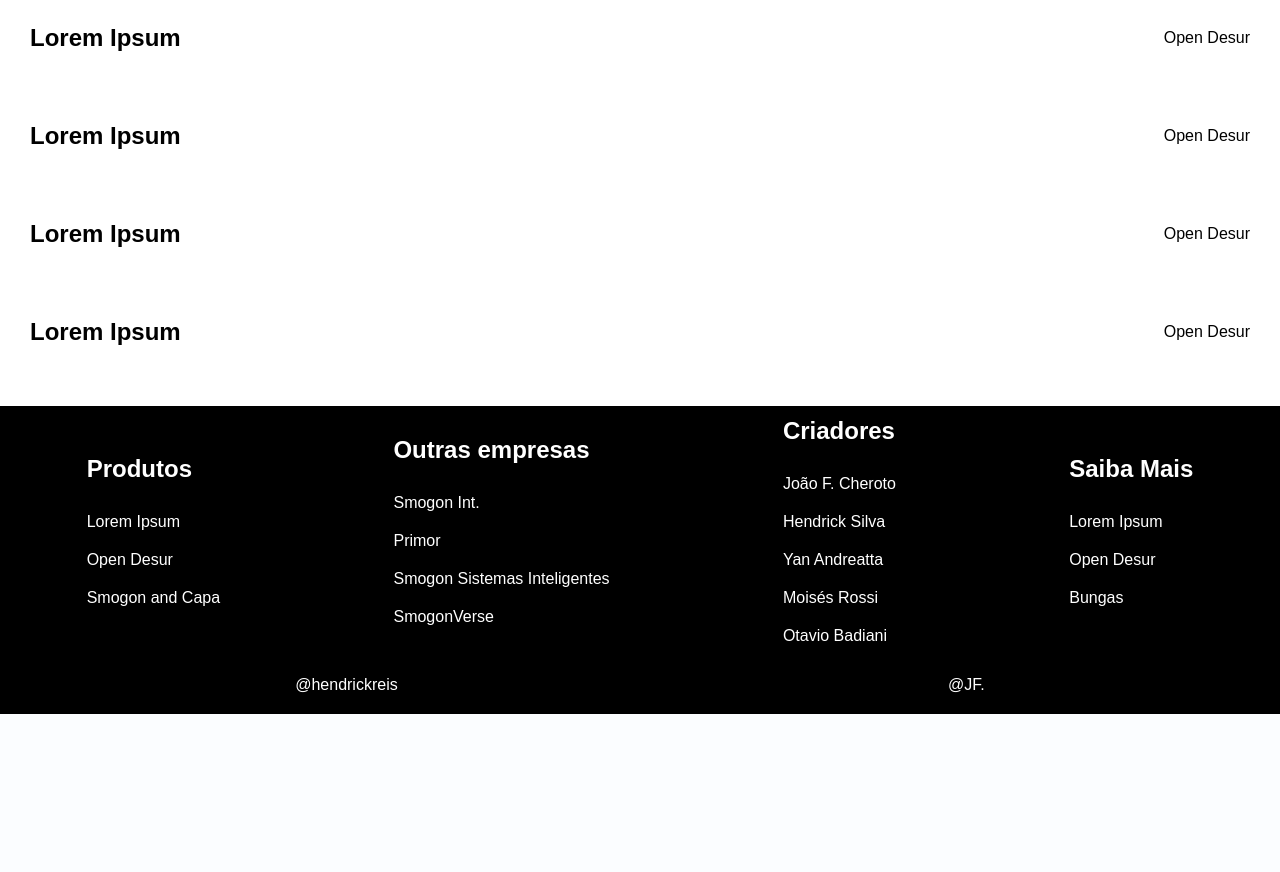
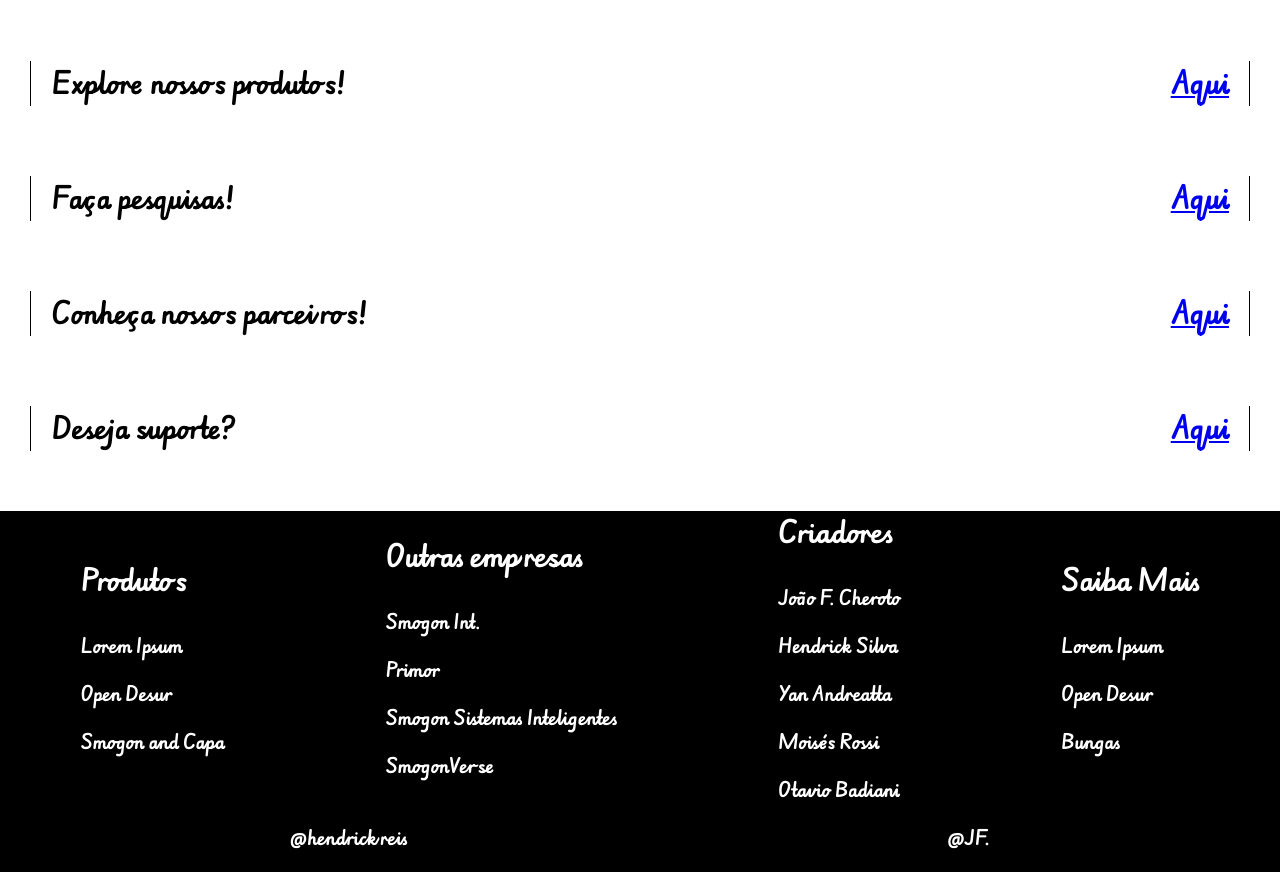
Before and after one commit to fjoao9744/smogames, a Django app: page / in a window 1280 px wide; the page is wider, and only the part inside the window is pictured. Shown: the part 603-1475 px from the top of that part. Before the commit the page ends 1317 px from the top of that part, so only its background shows below. Run offline with Django 5.2, Linux system fonts and the light colour scheme.

Commit message:
front-end

```diff
--- a/static/home.css
+++ b/static/home.css
@@ -1,7 +1,17 @@
+@font-face {
+  font-family: 'eduCursive';
+  src: url('/static/fonts/EduNSWACTCursive-Regular.ttf') format('truetype');
+}
+@font-face {
+  font-family: 'eduCursive-bold';
+  src: url('/static/fonts/EduNSWACTCursive-Bold.ttf') format('truetype');
+}
+
 * {
     padding: 0;
     margin: 0;
     box-sizing: border-box;
+    font-family: eduCursive-bold;
 }
 
 body {
@@ -150,6 +173,14 @@
   align-items: center;
   justify-content: space-between;
   width: 100%;
+  border-left: 1px solid black;
+  border-right: 1px solid black;
+  padding-left: 20px;
+  padding-right: 20px;
+}
+
+.main-elements > a {
+  font-size: 25px;
 }
 
 footer {
--- a/templates/base.html
+++ b/templates/base.html
@@ -21,7 +21,8 @@
         </div>
 
         <div class="header-buttons__area header__ops">
-            <img src="{% static 'imagens/logo-smogames.png' %}" alt="logo-smogames" id="header__logo" class="header__ops">
+            <img src="{% static 'imagens/logo-smogames.png' %}" alt="logo-smogames" id="header__logo" class="header__ops"
+            onclick="window.location.href='/'">
             <span class="button-products__header header__buttons">Produtos</span>
             <span class="button-explore__header header__buttons">Explorar</span>
             <span class="button-support__header header__buttons">Suporte</span>
--- a/templates/index.html
+++ b/templates/index.html
@@ -5,6 +5,7 @@
 <div class="main-initial__text-area">
     <h2>SMOGAMES</h2>
     <h3>O lugar perfeito para encontrar seus produtos, jogos e periféricos favoritos.</h3>
+
 </div>
 <div class="main-initial__image-area">
     <img src="https://uploads.onecompiler.io/42r4msmut/43sndjnym/undertale-napstablook-in-headphones-animated-custom-cursor-removebg-preview.png" alt="monster__image" id="main__image" class="main__ops">
@@ -14,23 +15,24 @@
     </span>
 </div>
 </div>
+<div id="borda-baixo"></div>
 
 <div class="main-alsos__area">
 <div class="main-elements">
-    <h2>Lorem Ipsum</h2>
-    <p>Open Desur</p>
+    <h2>Explore nossos produtos!</h2>
+    <a href="#">Aqui</a>
 </div>
     <div class="main-elements">
-    <h2>Lorem Ipsum</h2>
-    <p>Open Desur</p>
+    <h2>Faça pesquisas!</h2>
+    <a href="#">Aqui</a>
 </div>
     <div class="main-elements">
-    <h2>Lorem Ipsum</h2>
-    <p>Open Desur</p>
+    <h2>Conheça nossos parceiros!</h2>
+    <a href="#">Aqui</a>
 </div>
     <div class="main-elements">
-    <h2>Lorem Ipsum</h2>
-    <p>Open Desur</p>
+    <h2>Deseja suporte?</h2>
+    <a href="#">Aqui</a>
 </div>
 </div>
 {% endblock %}
```
Also changed, not shown: other parts of static/home.css (+17 -14 lines), static/fonts/OFL.txt (added, +93 -0 lines), templates/results.html (+9 -1 lines), .json (added), static/fonts/EduNSWACTCursive-Bold.ttf (added), static/fonts/EduNSWACTCursive-Medium.ttf (added), static/fonts/EduNSWACTCursive-Regular.ttf (added), static/fonts/EduNSWACTCursive-SemiBold.ttf (added), static/fonts/EduNSWACTCursive-VariableFont_wght.ttf (added), static/fonts/README.txt (added).
